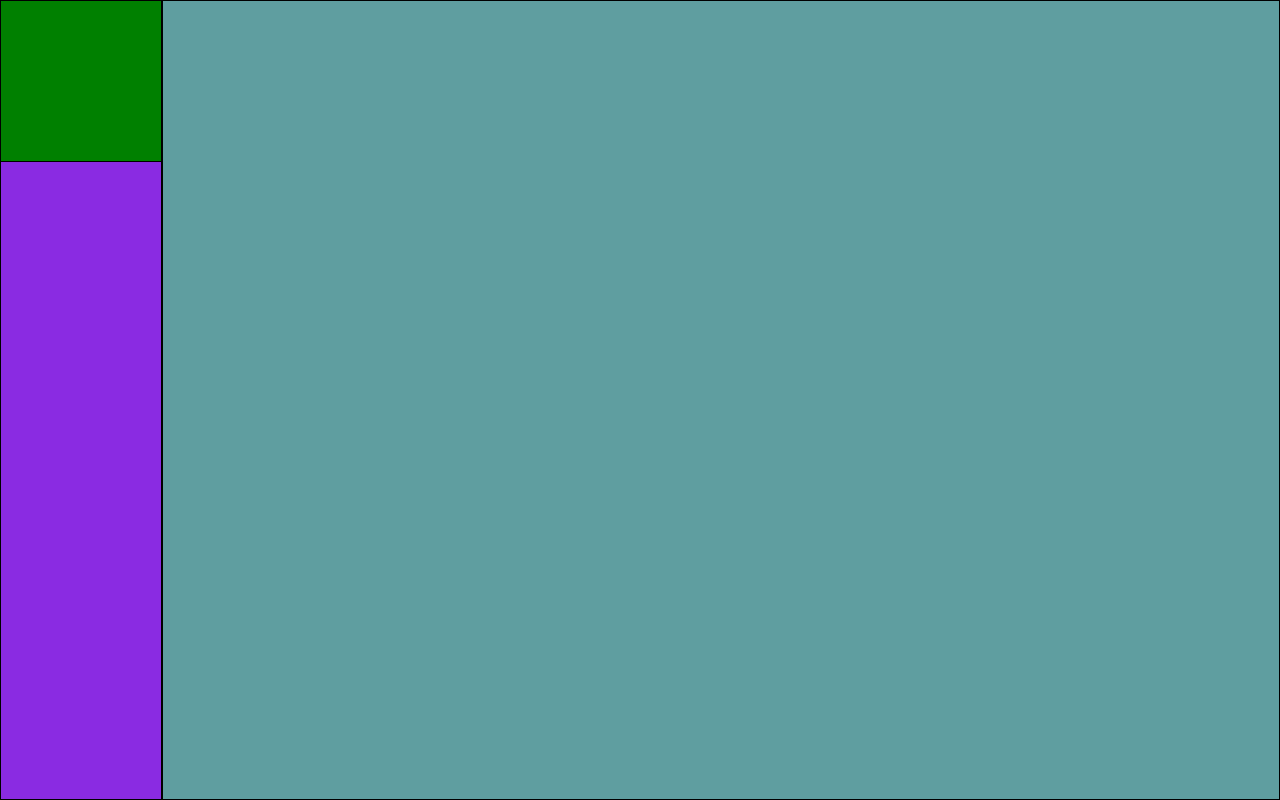
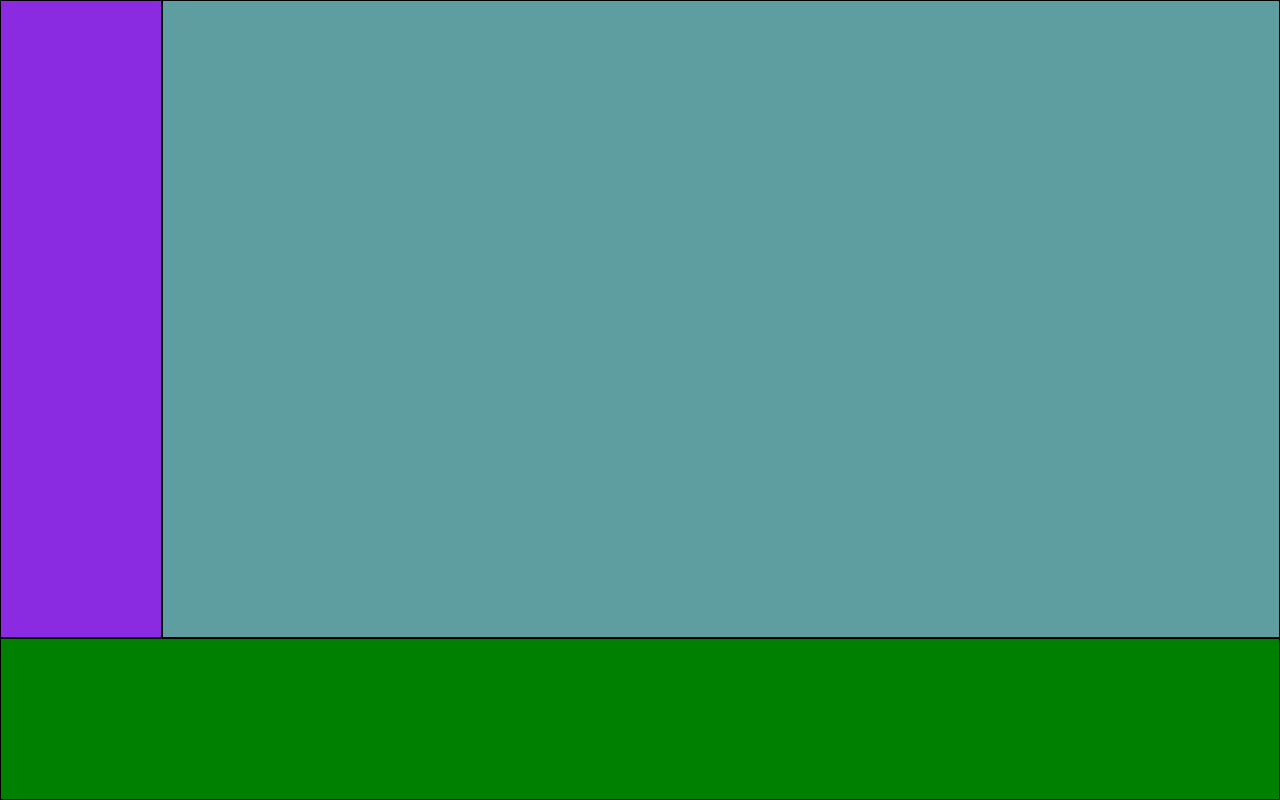
Before and after one commit to jamiromic/html-css-spotifyweb, a plain HTML site: page index.html in a window 1280 px wide. Drawn offline with Linux system fonts and the light colour scheme.

Commit message:
correctionbugpositionfixed+mediaquerystructure

```diff
--- a/css/style.css
+++ b/css/style.css
@@ -23,6 +23,7 @@ menu {
 }
 
 /*Main Boxes*/
+/*Mobile First*/
 
 
 main{
@@ -36,6 +37,7 @@ main{
 .mainbody{
     display: flex;
     flex-grow: 1;
+    width: 100vw;
 
 }
 
@@ -44,7 +46,7 @@ main{
     background-color: green;
     border: 1px solid black;
     padding: 5rem;
-    position: fixed;
+    height: 90px;
 
 }
 
@@ -84,3 +86,33 @@ main{
 
 
 }
+
+/*Media Query*/
+
+
+/*Small*/
+
+@media (min-width: 639px) {
+
+
+
+}
+
+/*Medium*/
+
+@media (min-width: 878px) {
+
+
+
+}
+
+
+
+/*Large*/
+
+
+@media (min-width: 1440px) {
+
+
+
+}
```
Also changed, not shown: index.html (+3 -1 lines).
